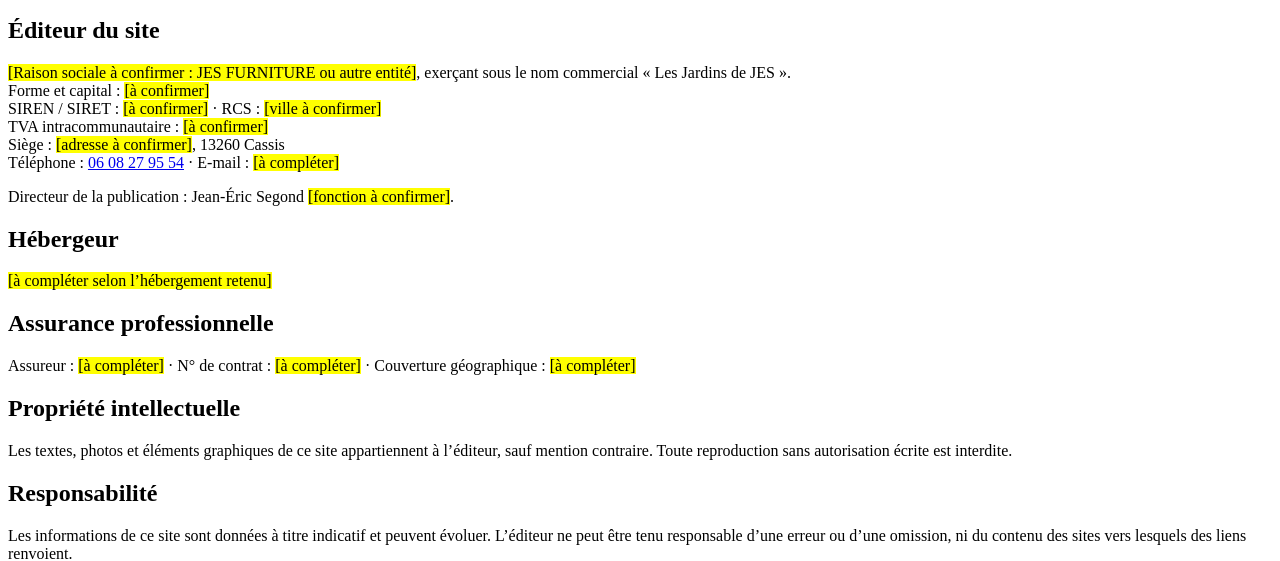
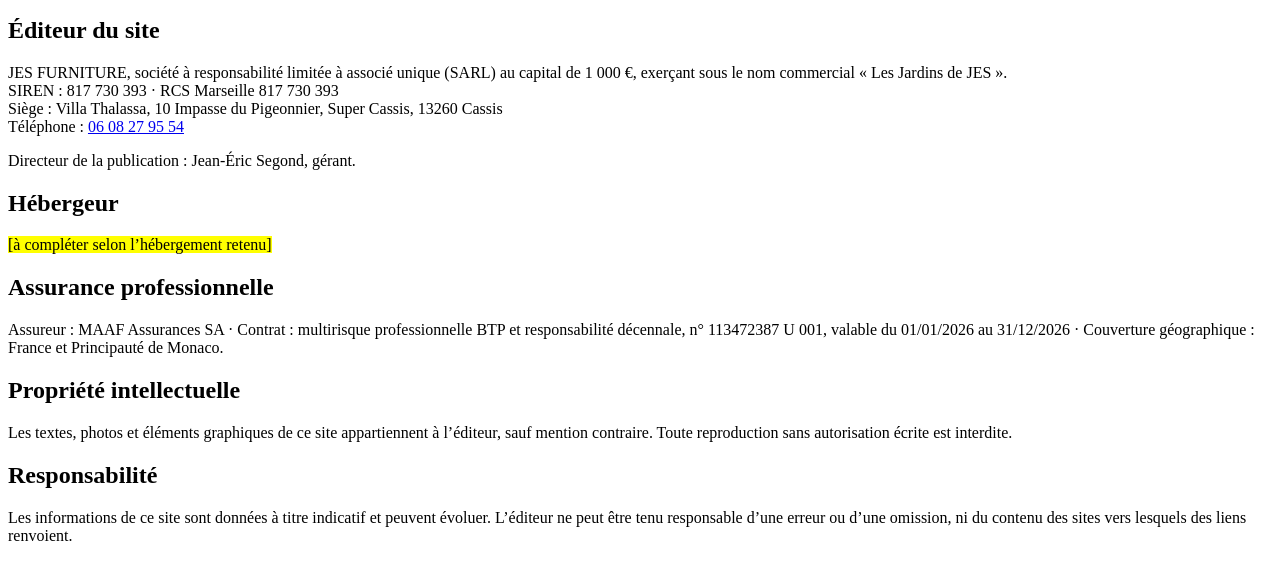
Before and after one commit to TristanS-OU/Les-Jardins-De-Jes, a website built with Vite: page mentions-legales.html in a window 1280 px wide. Shown: the part 247-808 px from the top of the page. Built offline with nearby package versions, Linux system fonts and the light colour scheme; files whose address does not match are found by name.

Commit message:
Update legal and privacy pages

```diff
--- a/mentions-legales.html
+++ b/mentions-legales.html
@@ -38,13 +38,13 @@
 <h1>Mentions légales</h1><p class="todo">Version provisoire : les champs surlignés sont à compléter et le texte est à faire valider avant la mise en ligne.</p>
 
 <h2>Éditeur du site</h2>
-<p><mark>[Raison sociale à confirmer : JES FURNITURE ou autre entité]</mark>, exerçant sous le nom commercial « Les Jardins de JES ».<br>
-Forme et capital : <mark>[à confirmer]</mark><br>SIREN / SIRET : <mark>[à confirmer]</mark> · RCS : <mark>[ville à confirmer]</mark><br>
-TVA intracommunautaire : <mark>[à confirmer]</mark><br>Siège : <mark>[adresse à confirmer]</mark>, 13260 Cassis<br>
-Téléphone : <a href="tel:+33608279554">06 08 27 95 54</a> · E-mail : <mark>[à compléter]</mark></p>
-<p>Directeur de la publication : Jean-Éric Segond <mark>[fonction à confirmer]</mark>.</p>
+<p>JES FURNITURE, société à responsabilité limitée à associé unique (SARL) au capital de 1 000 €, exerçant sous le nom commercial « Les Jardins de JES ».<br>
+SIREN : 817 730 393 · RCS Marseille 817 730 393<br>
+Siège : Villa Thalassa, 10 Impasse du Pigeonnier, Super Cassis, 13260 Cassis<br>
+Téléphone : <a href="tel:+33608279554">06 08 27 95 54</a></p>
+<p>Directeur de la publication : Jean-Éric Segond, gérant.</p>
 <h2>Hébergeur</h2><p><mark>[à compléter selon l’hébergement retenu]</mark></p>
-<h2>Assurance professionnelle</h2><p>Assureur : <mark>[à compléter]</mark> · N° de contrat : <mark>[à compléter]</mark> · Couverture géographique : <mark>[à compléter]</mark></p>
+<h2>Assurance professionnelle</h2><p>Assureur : MAAF Assurances SA · Contrat : multirisque professionnelle BTP et responsabilité décennale, n° 113472387 U 001, valable du 01/01/2026 au 31/12/2026 · Couverture géographique : France et Principauté de Monaco.</p>
 <h2>Propriété intellectuelle</h2><p>Les textes, photos et éléments graphiques de ce site appartiennent à l’éditeur, sauf mention contraire. Toute reproduction sans autorisation écrite est interdite.</p>
 <h2>Responsabilité</h2><p>Les informations de ce site sont données à titre indicatif et peuvent évoluer. L’éditeur ne peut être tenu responsable d’une erreur ou d’une omission, ni du contenu des sites vers lesquels des liens renvoient.</p>
 <h2>Données personnelles</h2><p>Voir la <a href="politique-confidentialite.html">politique de confidentialité</a>.</p></article></main>
```
Also changed, not shown: politique-confidentialite.html (+1 -1 lines).
